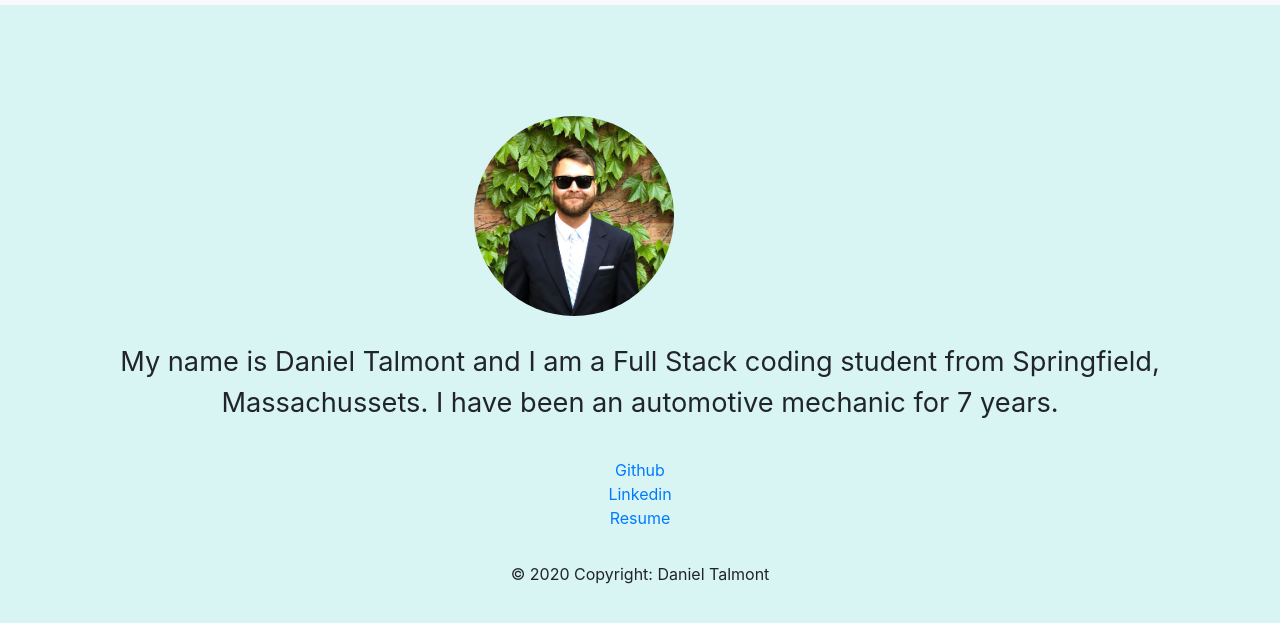
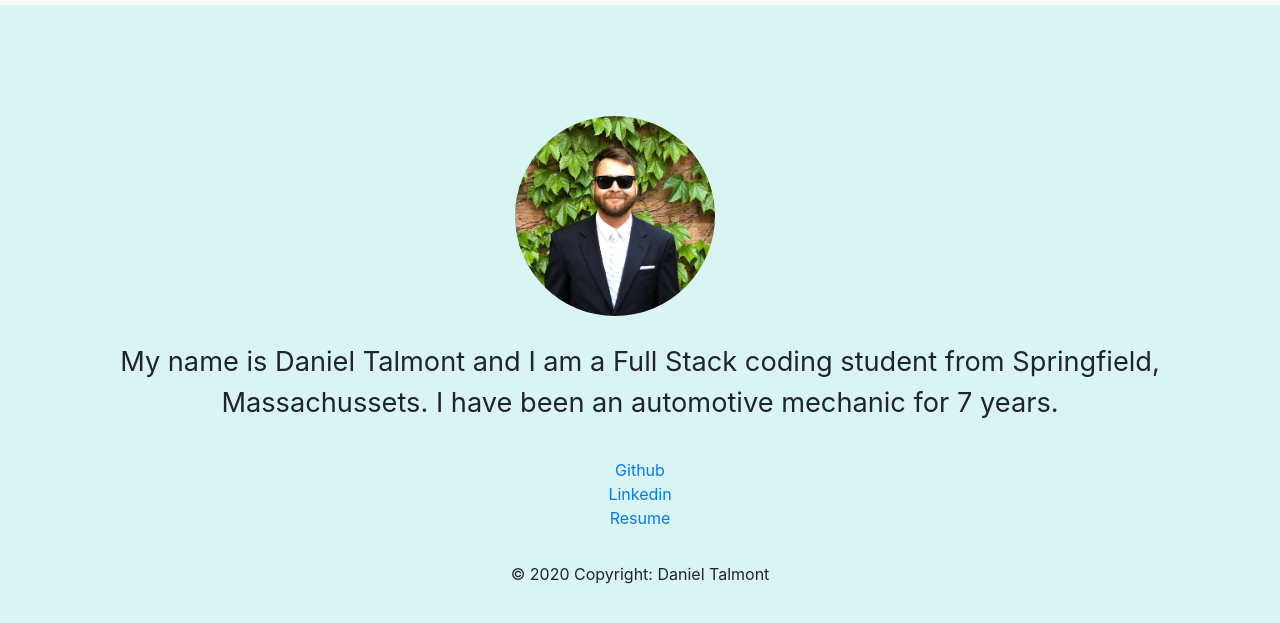
Before and after one commit to dantalmont/updated-portfolio, a plain HTML site: page index.html in a window 1280 px wide. Shown: the part 51-674 px from the top of the page. Drawn offline with nearby package versions, Linux system fonts and the light colour scheme.

Commit message:
adj styling again

```diff
--- a/style.css
+++ b/style.css
@@ -90,7 +90,7 @@ body{
         height: 200px;
         overflow: hidden;
         border-radius: 50%;
-        margin-left:35% ;
+        margin-left:38.7% ;
         margin-top: 10%;
     }
 }
```
